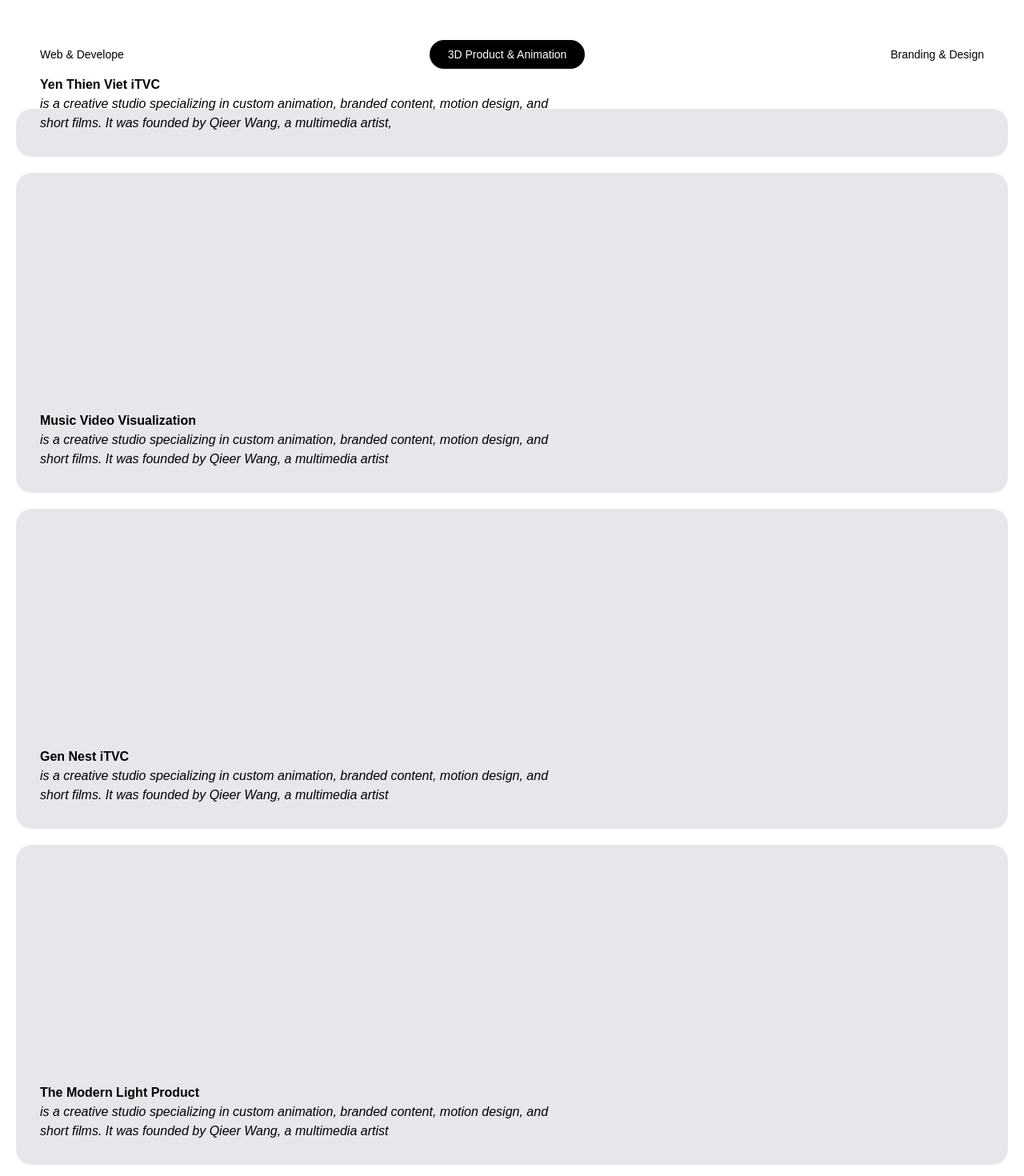
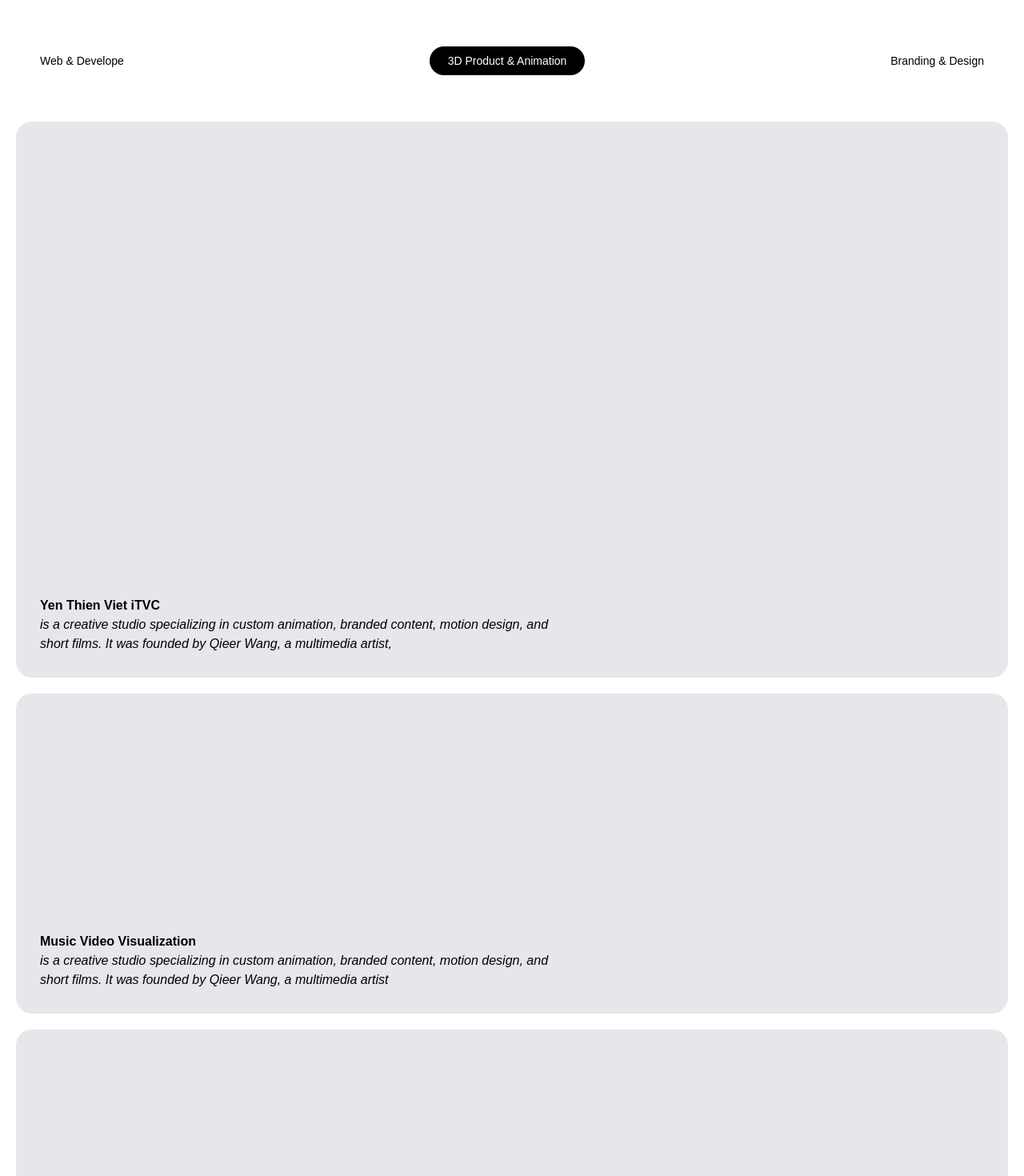
Before and after one commit to hoangquandev/double-p, a Next.js app: page / in a window 1280 px wide. Shown: the part 1180-2650 px from the top of the page at 80% size. Built offline with nearby package versions, Linux system fonts and the light colour scheme; a web font is replaced by a local one.

Commit message:
fix layout home, add footer

```diff
--- a/app/components/banner/Poster.jsx
+++ b/app/components/banner/Poster.jsx
@@ -1,29 +1,30 @@
-"use client"
-import React, { useState } from 'react'
+// "use client"
+// import { useState } from 'react'
 
 const Poster = ({ w, h, title, desc }) => {
-    const [hover, setHover] = useState(false)
-    const handleMouseOver = (e) => {
-        setHover(true)
-    }
-    const handleMouseOut = (e) => {
-        setHover(false)
-    }
+    // const [hover, setHover] = useState(false)
+    // console.log(w, h, title, desc);
+    // const handleMouseOver = (e) => {
+    //     setHover(true)
+    // }
+    // const handleMouseOut = (e) => {
+    //     setHover(false)
+    // }
     return (
         <div
-            onMouseOver={handleMouseOver}
-            onMouseOut={handleMouseOut}
-            style={hover ? { backgroundColor: "black", color: "#F00" } : null}
-            className={`relative w-[${w}] h-[${h}] rounded-[20px] bg-gray-200 duration-500 ease-linear flex items-end p-[30px] my-[20px]`}>
-            <div className={`absolute top-0 left-0  rounded-[20px] w-[${w}] h-[${h}]`}>
-                {/* <Image
+            // onMouseOver={handleMouseOver}
+            // onMouseOut={handleMouseOut}
+            // style={hover ? { backgroundColor: "black", color: "#F00" } : null}
+            className={`relative lg:w-[1240px] ${h} rounded-[20px] bg-gray-200 hover:text-[#F00] hover:bg-black duration-500 ease-linear  p-[30px] my-[20px]`}>
+            {/* <div className={`absolute top-0 left-0  rounded-[20px] lg:w-[${w}px] lg:h-[${h}px]`}> */}
+            {/* <Image
                     src="/yen-xao-banner.png"
                     alt='poster'
                     className='top-0 left-0'
                     fill
                 /> */}
-            </div>
-            <div className='z-50 absolute w-[650px] h-min bottom-[30px]'>
+            {/* </div> */}
+            <div className='z-50 absolute w-3/4 lg:w-[650px] h-min bottom-[30px]'>
                 <h2 className='font-bold text-base'>{title}</h2>
                 <p className='text-base font-third font-light italic'>{desc}</p>
             </div>
--- a/app/components/card/CardHome.jsx
+++ b/app/components/card/CardHome.jsx
@@ -38,7 +38,7 @@ const CardHome = ({ index, indexHover, bgImage, text, mouseOverHandle }) => {
                 // fill
                 />
             </div>
-            <div className="absolute top-[30px] left-[30px] text-white dark:text-black text-3xl md:text-4xl font-bold">{arrText.map((item, index) => {
+            <div className="absolute top-[30px] left-[30px] text-white dark:text-black text-base font-bold">{arrText.map((item, index) => {
                 return (
                     <h2 key={index}>{item}</h2>
                 )
--- a/app/components/navbar/Footer.jsx
+++ b/app/components/navbar/Footer.jsx
@@ -6,6 +6,35 @@ const Footer = () => {
             <div className='text-center'>
                 <p className='text-xl font-bold font-primary'>Get In Touch!</p>
             </div>
+            <div className='mt-[60px] flex flex-col lg:flex-row justify-between font-secondary text-base font-light'>
+                <div className='mb-[30px] lg:mb-0'>
+                    <h2 className='text-sm mb-[17px]'>CODE BY HOANG QUAN</h2>
+                    <p>lehoangquanit@gmail.com</p>
+                    <p>+84394636161</p>
+                    <ul className='mt-[17px] flex flex-col lg:flex-row gap-0 lg:gap-[37px]'>
+                        <li>FaceBook</li>
+                        <li>Github</li>
+                        <li>Linkedin</li>
+                    </ul>
+                </div>
+                <div className='mb-[30px] lg:mb-0'>
+                    <h2 className='text-sm mb-[17px]'>CODE BY HOANG QUAN</h2>
+                    <p>lehoangquanit@gmail.com</p>
+                    <p>+84394636161</p>
+                    <ul className='mt-[17px] flex flex-col lg:flex-row gap-0 lg:gap-[37px]'>
+                        <li>FaceBook</li>
+                        <li>Github</li>
+                        <li>Linkedin</li>
+                    </ul>
+                </div>
+                <div className='mb-[30px] lg:mb-0'>
+                    <h2 className='text-sm mb-[17px]'>VARIAN.VISUAL@GMAIL.COM</h2>
+                </div>
+
+
+
+
+            </div>
         </div>
     )
 }
--- a/app/components/navbar/TabHome.jsx
+++ b/app/components/navbar/TabHome.jsx
@@ -2,9 +2,9 @@ import React from 'react'
 
 const TabHome = () => {
     return (
-        <div className='flex justify-between items-center text-sm font-normal p-[30px]'>
+        <div className='flex flex-col lg:flex-row justify-between items-center text-center text-sm font-normal p-[30px]'>
             <div>Web & Develope</div>
-            <div className='bg-black text-white rounded-[30px] py-[8px] px-[23px]'>3D Product & Animation</div>
+            <div className='bg-black text-white rounded-[30px] my-2 py-[8px] px-[23px]'>3D Product & Animation</div>
             <div>Branding & Design</div>
         </div>
     )
--- a/app/page.js
+++ b/app/page.js
@@ -15,25 +15,25 @@ export default function Home() {
       <TabHome />
       <Poster
         w={"1240px"}
-        h={"700px"}
+        h={"h-[400px] lg:h-[695px]"}
         title={"Yen Thien Viet iTVC"}
         desc={"is a creative studio specializing in custom animation, branded content, motion design, and short films. It was founded by Qieer Wang, a multimedia artist,"}
       />
       <Poster
         w={"1240px"}
-        h={"400px"}
+        h={"h-[300px] lg:h-[400px]"}
         title={"Music Video Visualization"}
         desc={"is a creative studio specializing in custom animation, branded content, motion design, and short films. It was founded by Qieer Wang, a multimedia artist"}
       />
       <Poster
         w={"1240px"}
-        h={"400px"}
+        h={"h-[300px] lg:h-[400px]"}
         title={"Gen Nest iTVC"}
         desc={"is a creative studio specializing in custom animation, branded content, motion design, and short films. It was founded by Qieer Wang, a multimedia artist"}
       />
       <Poster
         w={"1240px"}
-        h={"400px"}
+        h={"h-[300px] lg:h-[400px]"}
         title={"The Modern Light Product"}
         desc={"is a creative studio specializing in custom animation, branded content, motion design, and short films. It was founded by Qieer Wang, a multimedia artist"}
       />
```
